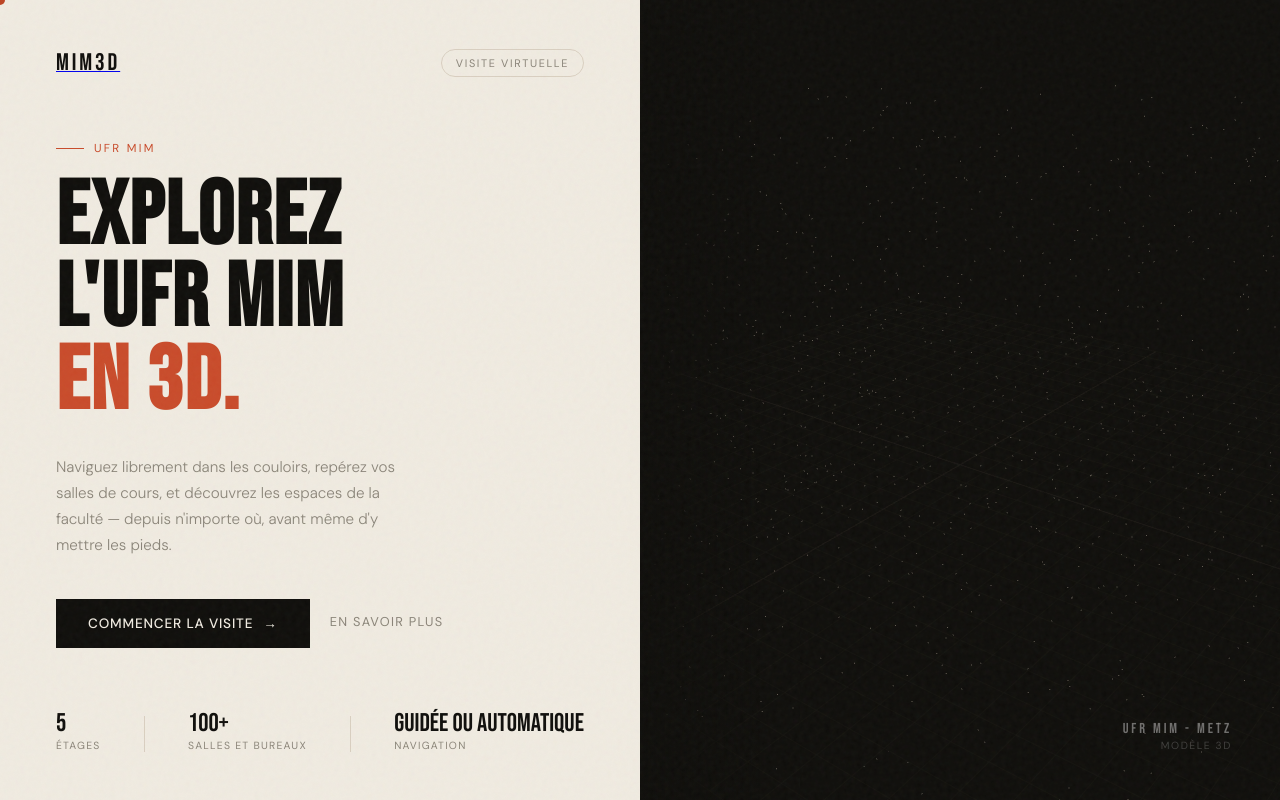
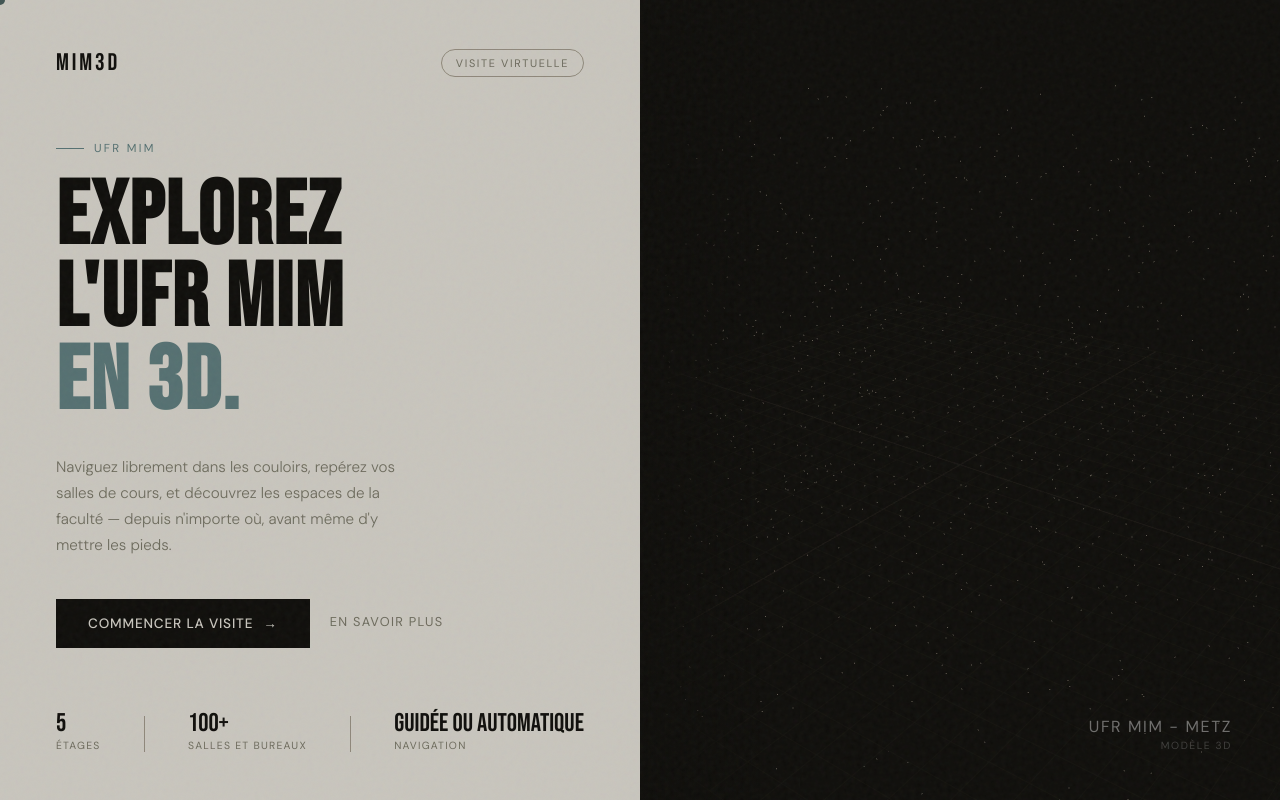
Before and after one commit to Benjosss/mim3d, a website built with Vite: page index.html in a window 1280 px wide. Built offline with nearby package versions, Linux system fonts and the light colour scheme; files whose address does not match are found by name.

Commit message:
[FIX] : Fixed mainpage colors

```diff
--- a/src/css/style.css
+++ b/src/css/style.css
@@ -1,11 +1,11 @@
 * { margin: 0; padding: 0; box-sizing: border-box; }
 
 :root {
-    --cream: #f0ebe1;
+    --cream: #c8c5bd;
     --ink:   #0f0e0b;
-    --rust:  #c94b2a;
-    --sand:  #d9cfc0;
-    --muted: #8a8478;
+    --blue: #557071;
+    --sand: #8e877a;
+    --muted: #6c6a5c;
 }
 
 html, body {
@@ -21,7 +21,7 @@ html, body {
 #cursor {
     position: fixed;
     width: 10px; height: 10px;
-    background: var(--rust);
+    background: var(--blue);
     border-radius: 50%;
     pointer-events: none;
     z-index: 9999;
@@ -65,6 +65,10 @@ body::after {
     justify-content: space-between;
 }
 
+.home_link{
+    text-decoration: none;
+}
+
 .logo {
     font-family: 'Bebas Neue', sans-serif;
     font-size: 1.5rem;
@@ -98,7 +102,7 @@ body::after {
     font-size: 0.72rem;
     letter-spacing: 0.2em;
     text-transform: uppercase;
-    color: var(--rust);
+    color: var(--blue);
     margin-bottom: 20px;
     opacity: 0;
     animation: fadeUp 0.8s ease 0.35s both;
@@ -112,7 +116,7 @@ body::after {
     display: block;
     width: 28px;
     height: 1px;
-    background: var(--rust);
+    background: var(--blue);
 }
 
 h1 {
@@ -139,7 +143,7 @@ h1 {
 .h1-line:nth-child(2) .h1-inner { animation-delay: 0.52s; }
 .h1-line:nth-child(3) .h1-inner {
     animation-delay: 0.64s;
-    color: var(--rust);
+    color: var(--blue);
 }
 
 .desc {
@@ -185,7 +189,7 @@ h1 {
     content: '';
     position: absolute;
     inset: 0;
-    background: var(--rust);
+    background: var(--blue);
     transform: translateX(-101%);
     transition: transform 0.4s cubic-bezier(0.16, 1, 0.3, 1);
 }
@@ -285,9 +289,8 @@ h1 {
 }
 
 .canvas-label-title {
-    font-family: 'Bebas Neue', sans-serif;
-    font-size: 0.9rem;
-    letter-spacing: 0.2em;
+    font-size: 1rem;
+    letter-spacing: 0.1em;
     color: rgba(255,255,255,0.4);
     text-transform: uppercase;
 }
```
